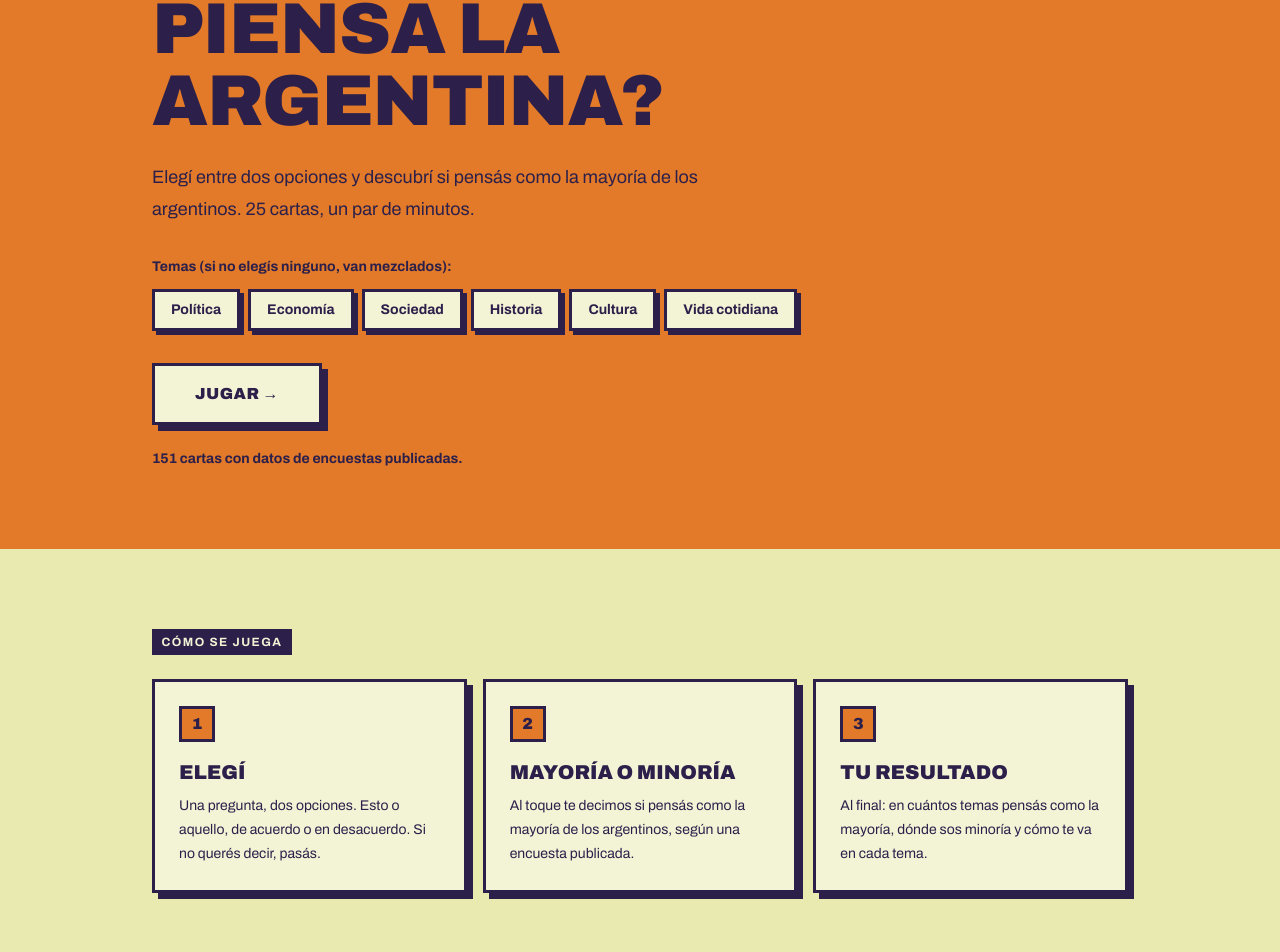
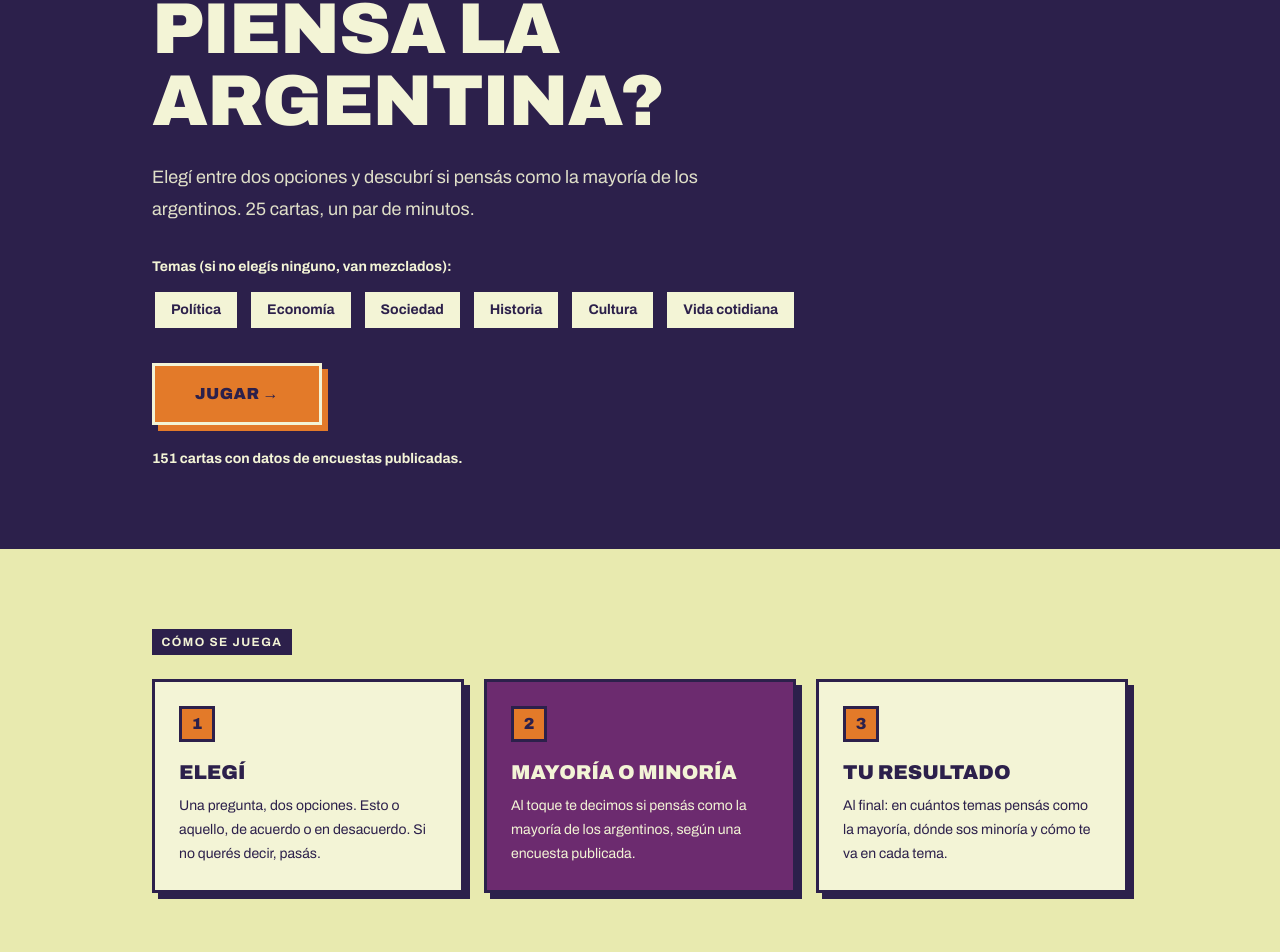
Before and after one commit to Pisubi/sosmayoria, a React (Vite) app: page / in a window 1280 px wide. Shown: the part 272-1224 px from the top of the page. Built offline with nearby package versions, Linux system fonts and the light colour scheme; no server answers.

Commit message:
Portada y resultado en tinta, más ciruela y menos naranja
Co-Authored-By: Claude Sonnet 5.5 <noreply@anthropic.com>
Claude-Session: https://claude.ai/code/session_01CoiAv1MV5yQZn3N55RzLRx

```diff
--- a/src/components/Inicio.tsx
+++ b/src/components/Inicio.tsx
@@ -41,13 +41,13 @@ export function Inicio({ guardada, onJugar, onRetomar, onMethodology }: InicioPr
 
   return (
     <main>
-      <section className="bg-naranja text-azul">
+      <section className="bg-azul text-papel">
         <div className="mx-auto max-w-5xl px-4 py-14 sm:px-6 sm:py-20">
           <Eyebrow oscuro>Un juego sobre la opinión pública</Eyebrow>
           <h1 className="mt-6 max-w-3xl text-5xl leading-[0.95] sm:text-7xl">
             ¿Sabés qué piensa la Argentina?
           </h1>
-          <p className="mt-6 max-w-xl text-lg leading-8 font-medium">
+          <p className="mt-6 max-w-xl text-lg leading-8 font-medium text-papel/90">
             Elegí entre dos opciones y descubrí si pensás como la mayoría de los argentinos. {RONDA} cartas, un par
             de minutos.
           </p>
@@ -63,7 +63,7 @@ export function Inicio({ guardada, onJugar, onRetomar, onMethodology }: InicioPr
                     aria-pressed={temas.includes(t.id)}
                     onClick={() => toggle(t.id)}
                     className={`caja-sm px-4 py-2 text-sm font-bold transition-transform hover:-translate-y-0.5 ${
-                      temas.includes(t.id) ? 'bg-azul text-papel' : 'bg-papel'
+                      temas.includes(t.id) ? 'bg-ciruela text-papel' : 'bg-papel text-azul'
                     }`}
                   >
                     {t.nombre}
@@ -78,7 +78,7 @@ export function Inicio({ guardada, onJugar, onRetomar, onMethodology }: InicioPr
               type="button"
               disabled={cartas.length === 0}
               onClick={() => onJugar(temas)}
-              className="caja bg-papel px-10 py-4 text-base font-black tracking-wide uppercase transition-transform hover:-translate-y-0.5 active:translate-x-1 active:translate-y-1 active:shadow-none disabled:opacity-40"
+              className="caja !border-papel !shadow-[6px_6px_0_#e37a29] bg-naranja text-azul px-10 py-4 text-base font-black tracking-wide uppercase transition-transform hover:-translate-y-0.5 active:translate-x-1 active:translate-y-1 active:shadow-none disabled:opacity-40"
             >
               Jugar →
             </button>
@@ -86,7 +86,7 @@ export function Inicio({ guardada, onJugar, onRetomar, onMethodology }: InicioPr
               <button
                 type="button"
                 onClick={() => onRetomar(guardada)}
-                className="caja-sm bg-naranja px-6 py-4 text-sm font-bold hover:-translate-y-0.5"
+                className="caja-sm !border-papel !shadow-[4px_4px_0_#e37a29] bg-ciruela text-papel px-6 py-4 text-sm font-bold hover:-translate-y-0.5"
               >
                 Seguir la ronda ({guardada.jugadas.length} de {guardada.cartas.length})
               </button>
@@ -98,9 +98,9 @@ export function Inicio({ guardada, onJugar, onRetomar, onMethodology }: InicioPr
 
       <section className="mx-auto max-w-5xl px-4 py-16 sm:px-6 sm:py-20">
         <Eyebrow>Cómo se juega</Eyebrow>
-        <ol className="mt-6 grid gap-4 md:grid-cols-3">
+        <ol className="mt-6 grid gap-5 md:grid-cols-3">
           {PASOS.map((p, i) => (
-            <li key={p.titulo} className="caja bg-papel p-6">
+            <li key={p.titulo} className={`caja p-6 ${i === 1 ? 'bg-ciruela text-papel' : 'bg-papel'}`}>
               <Index n={i + 1} />
               <p className="mt-4 text-xl font-black uppercase">{p.titulo}</p>
               <p className="mt-2 text-sm leading-6 ">{p.texto}</p>
--- a/src/components/Juego.tsx
+++ b/src/components/Juego.tsx
@@ -59,7 +59,7 @@ export function Juego({ cartas, jugadas: iniciales, onJugada, onFin }: JuegoProp
           Carta <span className="font-black tabular-nums">{index + 1}</span> de{' '}
           <span className="tabular-nums">{cartas.length}</span>
         </p>
-        <p className="etiqueta">{carta.tipo === 'afirmacion' ? '¿Estás de acuerdo?' : '¿Qué elegís?'}</p>
+        <p className="etiqueta !bg-ciruela">{carta.tipo === 'afirmacion' ? '¿Estás de acuerdo?' : '¿Qué elegís?'}</p>
       </div>
       <div className="mt-3">
         <ProgressBar current={index + 1} total={cartas.length} />
@@ -90,7 +90,7 @@ export function Juego({ cartas, jugadas: iniciales, onJugada, onFin }: JuegoProp
                       ? 'bg-arena text-azul/50 !shadow-none'
                       : lado === 'a'
                         ? 'bg-papel hover:-translate-y-0.5 hover:bg-arena active:translate-x-1 active:translate-y-1 active:shadow-none'
-                        : 'bg-naranja hover:-translate-y-0.5 active:translate-x-1 active:translate-y-1 active:shadow-none'
+                        : 'bg-ciruela text-papel hover:-translate-y-0.5 active:translate-x-1 active:translate-y-1 active:shadow-none'
                 }`}
               >
                 {(carta.a.foto || carta.b.foto) && <Foto id={op.foto} nombre={op.texto} size={80} />}
--- a/src/components/Resultado.tsx
+++ b/src/components/Resultado.tsx
@@ -42,14 +42,14 @@ export function Resultado({ resumen, historial, onOtraRonda, onMethodology }: Re
 
   return (
     <main>
-      <section className="bg-naranja text-azul">
+      <section className="bg-azul text-papel">
         <div className="mx-auto max-w-5xl px-4 py-14 sm:px-6 sm:py-20">
           <Eyebrow oscuro>Fin de la ronda</Eyebrow>
-          <p className="mt-6 text-lg font-bold">Pensás como la mayoría en</p>
+          <p className="mt-6 text-lg font-bold text-papel">Pensás como la mayoría en</p>
           <p className="mt-1 text-7xl font-black tracking-[-0.03em] tabular-nums sm:text-9xl">
             {conLaMayoria} <span className="text-3xl font-black sm:text-4xl">de {definidas}</span>
           </p>
-          <h1 className="caja mt-6 inline-block bg-azul px-4 py-3 text-3xl text-papel sm:text-4xl">{p.titulo}</h1>
+          <h1 className="caja mt-6 inline-block !border-papel !shadow-[6px_6px_0_#e37a29] bg-ciruela px-4 py-3 text-3xl text-papel sm:text-4xl">{p.titulo}</h1>
           <p className="mt-2 max-w-xl leading-7 font-medium">{p.texto}</p>
           <p className="mt-4 text-sm font-bold">
             En la minoría en {enLaMinoria}
@@ -61,7 +61,7 @@ export function Resultado({ resumen, historial, onOtraRonda, onMethodology }: Re
             <button
               type="button"
               onClick={onOtraRonda}
-              className="caja bg-papel px-8 py-3.5 text-sm font-black tracking-wide uppercase hover:-translate-y-0.5"
+              className="caja !border-papel !shadow-[6px_6px_0_#e37a29] bg-naranja px-8 py-3.5 text-sm font-black tracking-wide text-azul uppercase hover:-translate-y-0.5"
             >
               Jugar otra ronda →
             </button>
@@ -229,7 +229,7 @@ function Compartir({ texto, tarjeta }: { texto: string; tarjeta: Omit<Tarjeta, '
       type="button"
       onClick={compartir}
       disabled={estado === 'generando'}
-      className="caja bg-azul px-8 py-3.5 text-sm font-black tracking-wide text-papel uppercase hover:-translate-y-0.5 disabled:opacity-60"
+      className="caja !border-papel !shadow-[6px_6px_0_#e37a29] bg-papel px-8 py-3.5 text-sm font-black tracking-wide text-azul uppercase hover:-translate-y-0.5 disabled:opacity-60"
     >
       {estado === 'generando' ? 'Generando…' : estado === 'copiado' ? 'Imagen descargada y texto copiado' : 'Compartir en historias'}
     </button>
```
